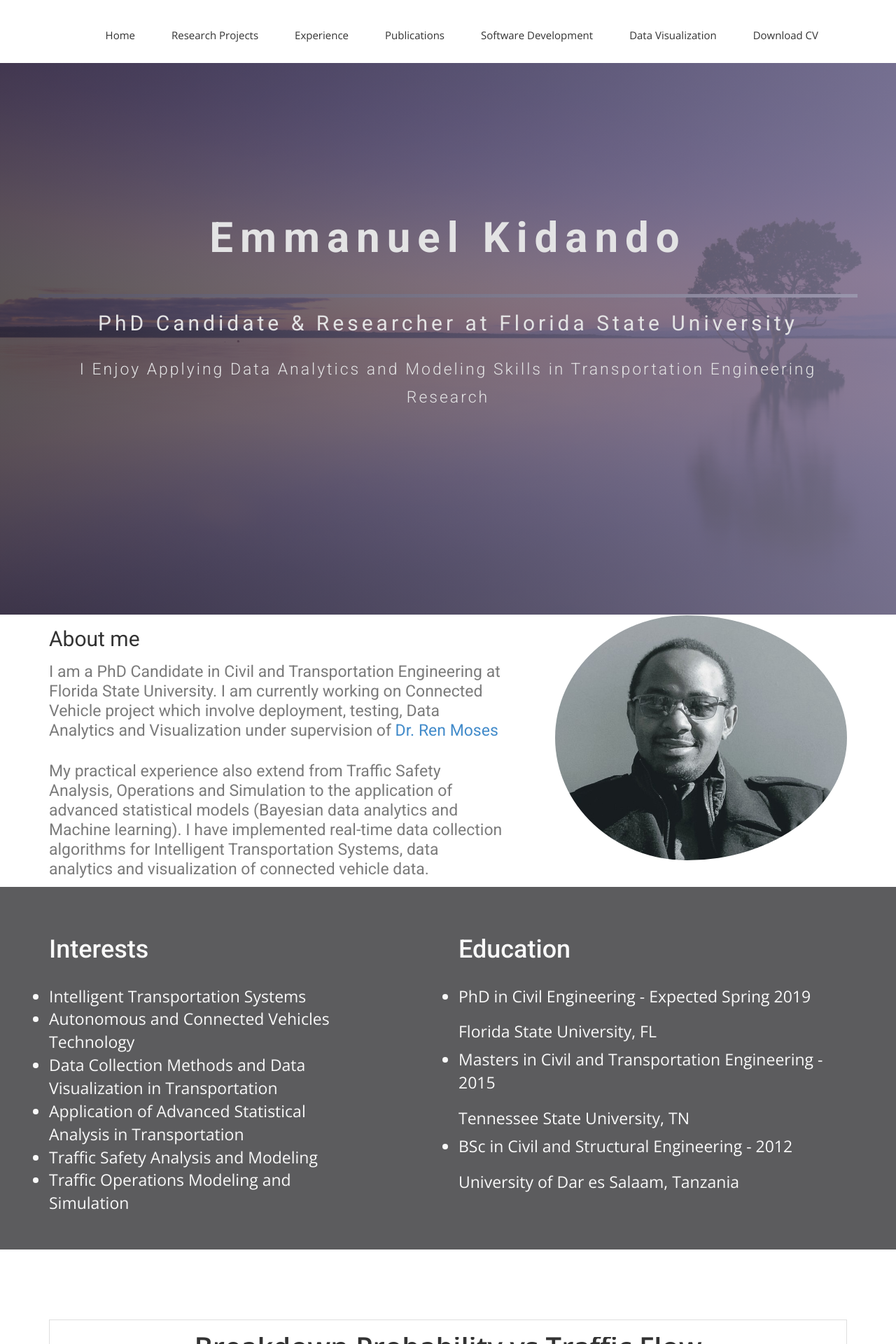
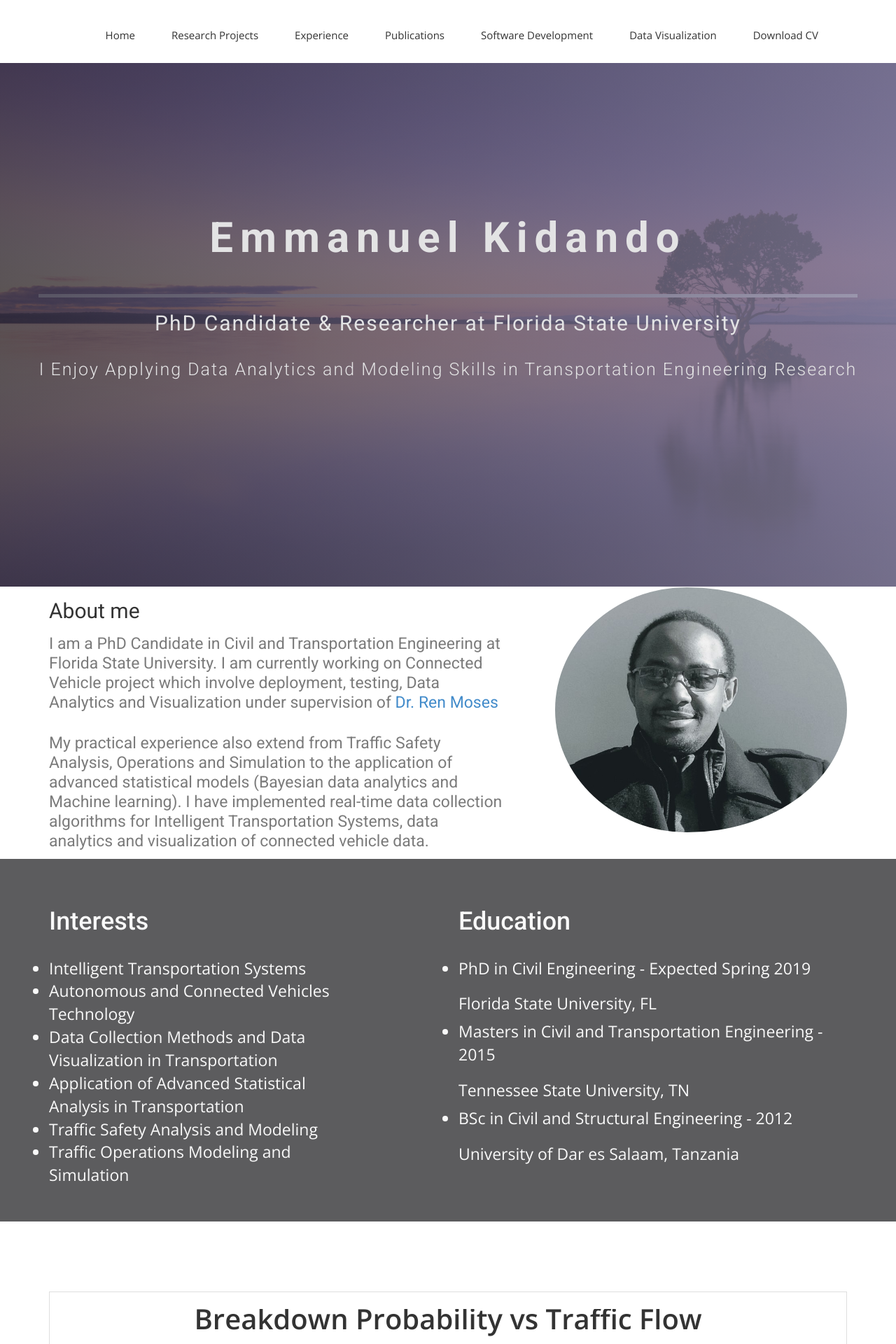
Before and after one commit to ekidando/Emma, a Jekyll site: the page built from index.html, in a window 1280 px wide. Shown: the top 1920 px of the page at 70% size. Built offline with Jekyll 4.4.1, drawn with Linux system fonts in a browser that asks for light colours; nearby versions of some CDN libraries; some web fonts are replaced.

Commit message:
Update airspace.css

```diff
--- a/css/airspace.css
+++ b/css/airspace.css
@@ -154,14 +154,14 @@ font header .navbar-default .navbar-nav li a:hover {
   font-weight: 400;
   padding-bottom: 20px;
   font-family: 'Roboto', sans-serif;
-  letter-spacing: 5px;
+  letter-spacing: 2px;
   }
 #slider .block p {
-  font-size: 23px;
+  font-size: 25px;
   line-height: 40px;
   font-family: 'Roboto', sans-serif;
   font-weight: 300;
-  letter-spacing: 3px;
+  letter-spacing: 2px;
 }
 /*--
 	wrapper Start
```
